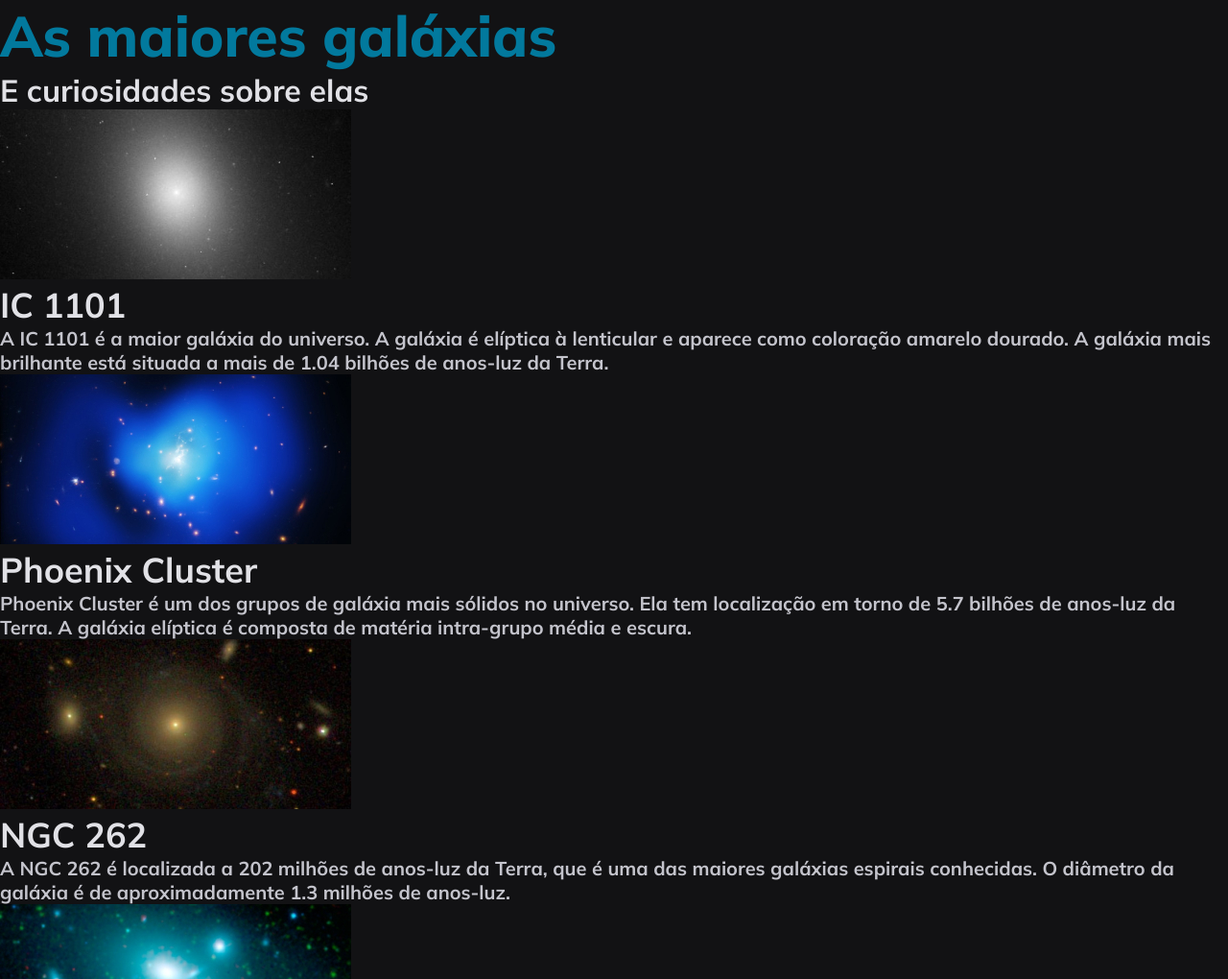
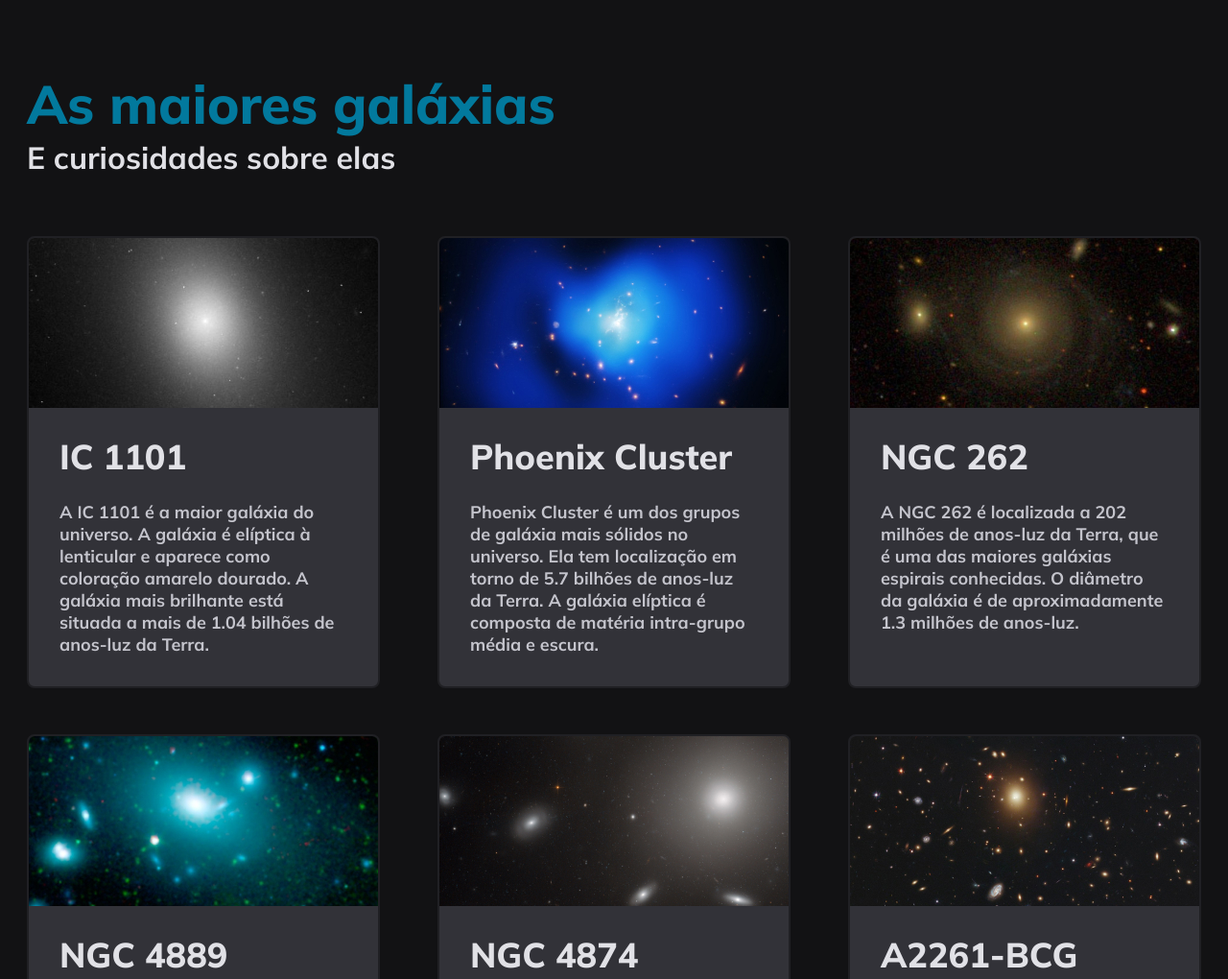
Before and after one commit to rogeriolins/explorer-projeto06, a plain HTML site: page index.html in a window 1280 px wide. Shown: the top 1020 px of the page at 96% size. Drawn offline with Linux system fonts and the light colour scheme.

Commit message:
Project 06 finished

```diff
--- a/index.html
+++ b/index.html
@@ -15,11 +15,14 @@
     <link rel="stylesheet" href="./style.css" />
   </head>
   <body>
+    <header>
       <h1>As maiores galáxias</h1>
-    <h2>E curiosidades sobre elas</h2>
+      <p>E curiosidades sobre elas</p>
+    </header>
+    <div class="container">
       <div class="card">
         <img src="./assets/ic-1101.jpg" alt="IC 1101" />
-      <h3>IC 1101</h3>
+        <h2>IC 1101</h2>
         <p>
           A IC 1101 é a maior galáxia do universo. A galáxia é elíptica à
           lenticular e aparece como coloração amarelo dourado. A galáxia mais
@@ -29,38 +32,37 @@
 
       <div class="card">
         <img src="./assets/phoenix-cluster.jpg" alt="Phoenix Cluster" />
-      <h3>Phoenix Cluster</h3>
+        <h2>Phoenix Cluster</h2>
         <p>
-        Phoenix Cluster é um dos grupos de galáxia mais sólidos no universo. Ela
-        tem localização em torno de 5.7 bilhões de anos-luz da Terra. A galáxia
-        elíptica é composta de matéria intra-grupo média e escura.
+          Phoenix Cluster é um dos grupos de galáxia mais sólidos no universo.
+          Ela tem localização em torno de 5.7 bilhões de anos-luz da Terra. A
+          galáxia elíptica é composta de matéria intra-grupo média e escura.
         </p>
       </div>
 
       <div class="card">
         <img src="./assets/ngc-262.jpg" alt="NGC 262" />
-      <h3>NGC 262</h3>
+        <h2>NGC 262</h2>
         <p>
-        A NGC 262 é localizada a 202 milhões de anos-luz da Terra, que é uma das
-        maiores galáxias espirais conhecidas. O diâmetro da galáxia é de
+          A NGC 262 é localizada a 202 milhões de anos-luz da Terra, que é uma
+          das maiores galáxias espirais conhecidas. O diâmetro da galáxia é de
           aproximadamente 1.3 milhões de anos-luz.
         </p>
       </div>
-
       <div class="card">
         <img src="./assets/ngc-4889.jpg" alt="NGC 4889" />
-      <h3>NGC 4889</h3>
+        <h2>NGC 4889</h2>
         <p>
           A NGC 4889 é também famosa como “Coma B”, uma galáxia super gigante
-        elíptica situada aproximadamente a 308 milhões de anos-luz da Terra. Ela
-        também foi descoberta pelo astrônomo britânico Frederick William
+          elíptica situada aproximadamente a 308 milhões de anos-luz da Terra.
+          Ela também foi descoberta pelo astrônomo britânico Frederick William
           Herschel I em 1785.
         </p>
       </div>
 
       <div class="card">
         <img src="./assets/ngc-4874.jpg" alt="NGC 4874" />
-      <h3>NGC 4874</h3>
+        <h2>NGC 4874</h2>
         <p>
           A NGC 4874 também conhecida como “Coma A” foi descoberta em 1785 pelo
           astrônomo britânico Frederick William Herschel I. E está a 350 milhões
@@ -71,12 +73,13 @@
 
       <div class="card">
         <img src="./assets/a2261-bcg.jpg" alt="A2261-BCG" />
-      <h3>A2261-BCG</h3>
+        <h2>A2261-BCG</h2>
         <p>
-        A A2261-BCG situou-se a aproximadamente 3 bilhões de anos-luz da Terra.
-        É elíptica em formato e foi encontrada pelo Telescópio Espacial Hubble.
-        A A2261-BCG tem um diâmetro e um milhão de anos-luz.
+          A A2261-BCG situou-se a aproximadamente 3 bilhões de anos-luz da
+          Terra. É elíptica em formato e foi encontrada pelo Telescópio Espacial
+          Hubble. A A2261-BCG tem um diâmetro e um milhão de anos-luz.
         </p>
+      </div>
     </div>
   </body>
 </html>
--- a/style.css
+++ b/style.css
@@ -19,30 +19,64 @@
 body {
   background-color: var(--color-background);
   font-family: "Mulish", sans-serif;
+  font-size: 1.6rem;
 
-  font-size: 1.6rem;
+  display: grid;
+  justify-content: center;
+
+  padding: 72px 104px;
 }
 
-h1 {
-  color: var(--color-title);
-  font-size: 5.9rem;
-  font-weight: 800;
+.container {
+  display: grid;
+  grid-template-columns: repeat(3, 368px);
+  /* 366px + 2px de borda */
+
+  row-gap: 48px;
+  column-gap: 60px;
+  /* ou gap: 48px 60px */
+
+  /* Centralizando o conteúdo do grid */
+  place-content: center;
 }
 
-h2 {
+header {
+  margin-bottom: 6.2rem;
+}
+
+header h1 {
+  color: var(--color-title);
+  font-weight: 900;
+  font-size: 5.6rem;
+  line-height: 7.2rem;
+}
+
+header p {
   color: var(--color-subtitle);
   font-size: 3.2rem;
   font-weight: 600;
+  line-height: 4rem;
 }
 
-h3 {
+.card {
+  background-color: var(--color-card-background);
+  border: 2px solid var(--color-card-border);
+  border-radius: 8px;
+
+  /* Garantir que todos os itens fiquem dentro do box */
+  overflow: hidden;
+}
+
+.card h2 {
   color: var(--color-subtitle);
   font-size: 3.6rem;
-  font-weight: 700;
+  font-weight: 900;
+  padding: 24px 32px 0;
 }
 
-p {
+.card p {
   color: var(--color-text);
-  font-size: 2rem;
+  font-size: 1.8rem;
   font-weight: 600;
+  padding: 24px 32px 32px;
 }
```
Also changed, not shown: .github/my-cover-projeto06.jpg (added). Lines whose indentation alone changed are shown as unchanged.
